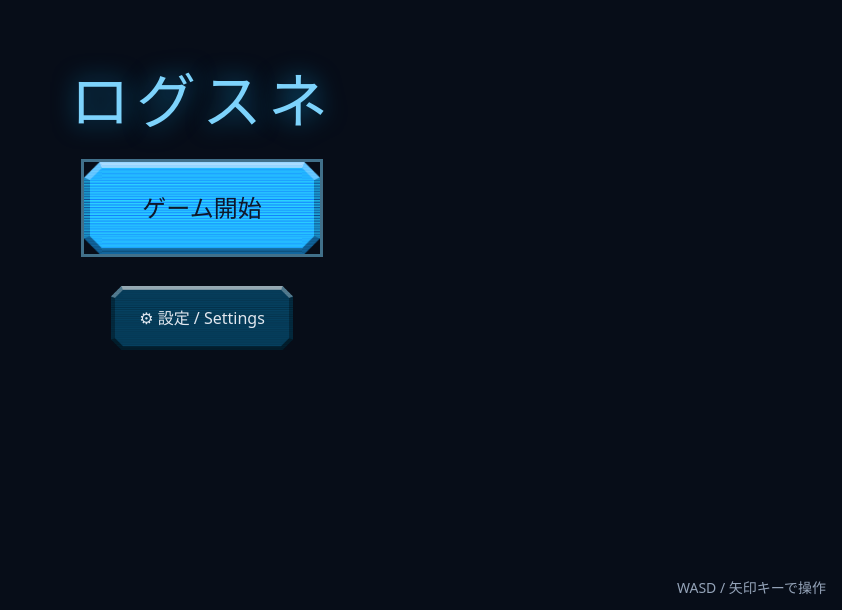
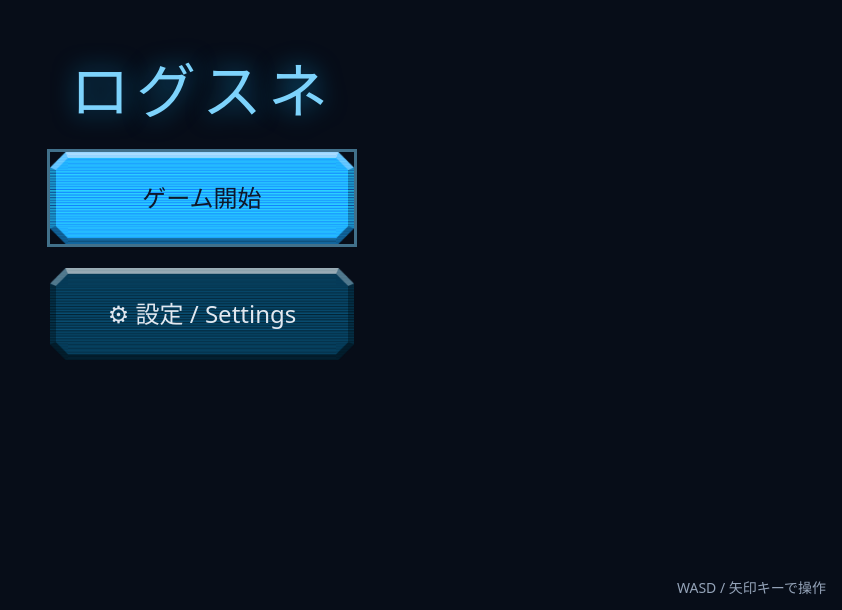
Before and after one commit to korryu3/roguelike-snake-game, a React (Vite) app in the folder human-led/: page / in a window 1280 px wide. Shown: the part 190-800 px from the top of the page, without its empty margins (438-1280 px from the left). Built offline with nearby package versions, Linux system fonts and the light colour scheme; a web font is replaced by a local one.

Commit message:
fix: タイトルの設定ボタンを、ゲーム開始と同じ大きさにそろえる
Co-Authored-By: Claude Opus 5.5 <noreply@anthropic.com>

```diff
--- a/human-led/src/ui/Screens.tsx
+++ b/human-led/src/ui/Screens.tsx
@@ -20,12 +20,15 @@ export function TitleScreen({ t, onStart, onOpenSettings }: TitleProps) {
       <h1 className="m-0 text-6xl tracking-widest text-highlight [text-shadow:0_0_24px_rgb(14_165_233/0.6)]">
         {t.title}
       </h1>
-      <GameButton size="hero" autoFocus onClick={onStart}>
-        {t.startGame}
-      </GameButton>
-      <GameButton tone="normal" onClick={onOpenSettings}>
-        {TITLE_SETTINGS_LABEL}
-      </GameButton>
+      {/* 同じ大きさにそろえる。幅は長いほうの文字に合わせる */}
+      <div className="flex flex-col items-stretch gap-6">
+        <GameButton size="hero" autoFocus onClick={onStart}>
+          {t.startGame}
+        </GameButton>
+        <GameButton tone="normal" size="hero" onClick={onOpenSettings}>
+          {TITLE_SETTINGS_LABEL}
+        </GameButton>
+      </div>
     </section>
   );
 }
```
